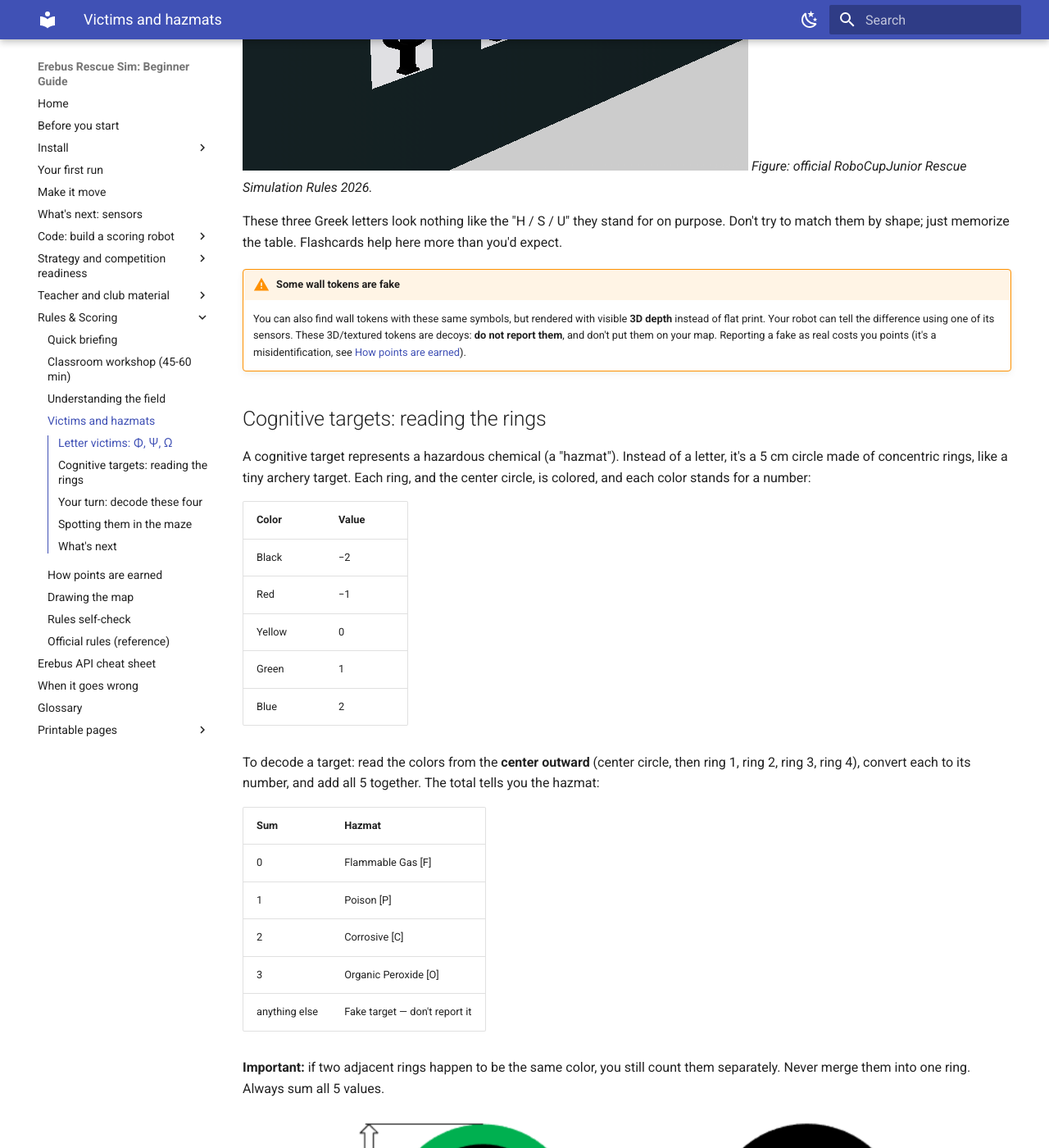
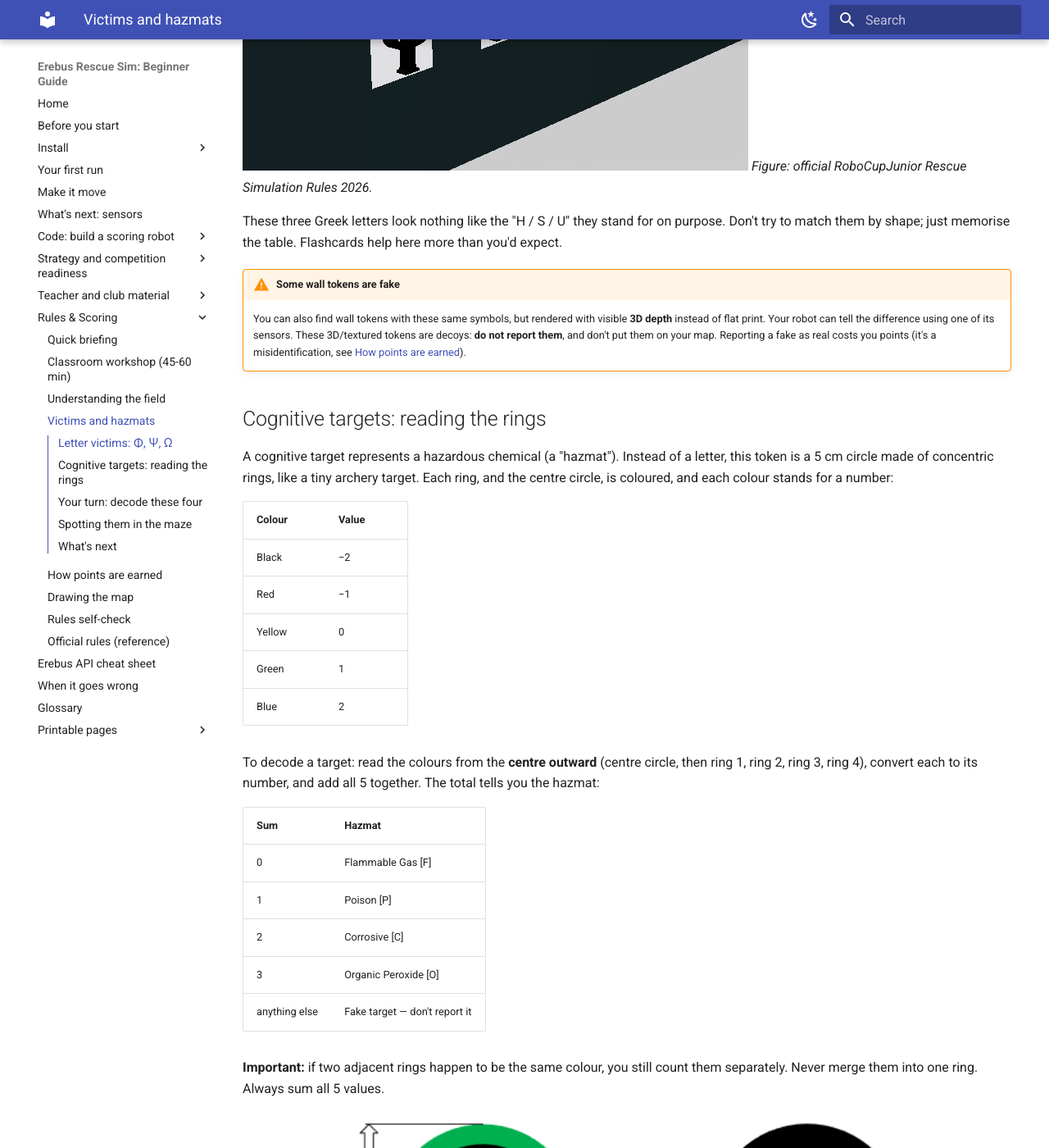
Before and after one commit to talkingj/rcja-rescue-sim-resources, an MkDocs documentation site: the page built from docs/rules-tokens.md, in a window 1280 px wide and 1400 px high, scrolled down 1183 px. Shown: the whole window at 82% size. Built offline with MkDocs 1.6.1 and Material for MkDocs 9.7.7, drawn with Linux system fonts in a browser that asks for light colours; some of the changed text lies outside the part shown.

Commit message:
style: rewrite rules-tokens.md in guide voice
Splices fixed: 1. Connectors added: 1. Purpose-first openers: 1.
Spelling: US -> AU, 11 words.
Preservation gate: pass (code blocks, numbers, links, admonitions intact).

````diff
--- a/docs/rules-tokens.md
+++ b/docs/rules-tokens.md
@@ -27,7 +27,7 @@ tells you the health status of a victim at that spot:
 *Figure: official RoboCupJunior Rescue Simulation Rules 2026.*
 
 These three Greek letters look nothing like the "H / S / U" they stand for on purpose. Don't try to
-match them by shape; just memorize the table. Flashcards help here more than you'd expect.
+match them by shape; just memorise the table. Flashcards help here more than you'd expect.
 
 !!! warning "Some wall tokens are fake"
     You can also find wall tokens with these same symbols, but rendered with visible **3D depth**
@@ -38,11 +38,11 @@ match them by shape; just memorize the table. Flashcards help here more than you
 
 ## Cognitive targets: reading the rings
 
-A cognitive target represents a hazardous chemical (a "hazmat"). Instead of a letter, it's a 5 cm
-circle made of concentric rings, like a tiny archery target. Each ring, and the center circle, is
-colored, and each color stands for a number:
+A cognitive target represents a hazardous chemical (a "hazmat"). Instead of a letter, this token is a
+5 cm circle made of concentric rings, like a tiny archery target. Each ring, and the centre circle, is
+coloured, and each colour stands for a number:
 
-| Color | Value |
+| Colour | Value |
 |---|---|
 | Black | −2 |
 | Red | −1 |
@@ -50,7 +50,7 @@ colored, and each color stands for a number:
 | Green | 1 |
 | Blue | 2 |
 
-To decode a target: read the colors from the **center outward** (center circle, then ring 1, ring 2,
+To decode a target: read the colours from the **centre outward** (centre circle, then ring 1, ring 2,
 ring 3, ring 4), convert each to its number, and add all 5 together. The total tells you the hazmat:
 
 | Sum | Hazmat |
@@ -61,13 +61,13 @@ ring 3, ring 4), convert each to its number, and add all 5 together. The total t
 | 3 | Organic Peroxide [O] |
 | anything else | Fake target — don't report it |
 
-**Important:** if two adjacent rings happen to be the same color, you still count them separately.
+**Important:** if two adjacent rings happen to be the same colour, you still count them separately.
 Never merge them into one ring. Always sum all 5 values.
 
 ![Two worked examples of decoding a cognitive target's rings](assets/rules/cognitive-target-rings.png)
 *Figure: official RoboCupJunior Rescue Simulation Rules 2026.*
 
-Walking through the left example above, center to outward: Yellow, Blue, Red, Black, Green.
+Walking through the left example above, centre to outward: Yellow, Blue, Red, Black, Green.
 
 ```
 Yellow  =  0
@@ -93,7 +93,7 @@ total = -4   →  not 0, 1, 2, or 3, so this is a FAKE target
 
 ## Your turn: decode these four
 
-Work these out on paper first (colors are listed center-to-outward), then open each answer to check
+Work these out on paper first (colours are listed centre-to-outward), then open each answer to check
 yourself.
 
 **Target 1:** Red, Blue, Yellow, Yellow, Yellow
````
Also changed, not shown: other parts of docs/rules-tokens.md (+5 -4 lines).
